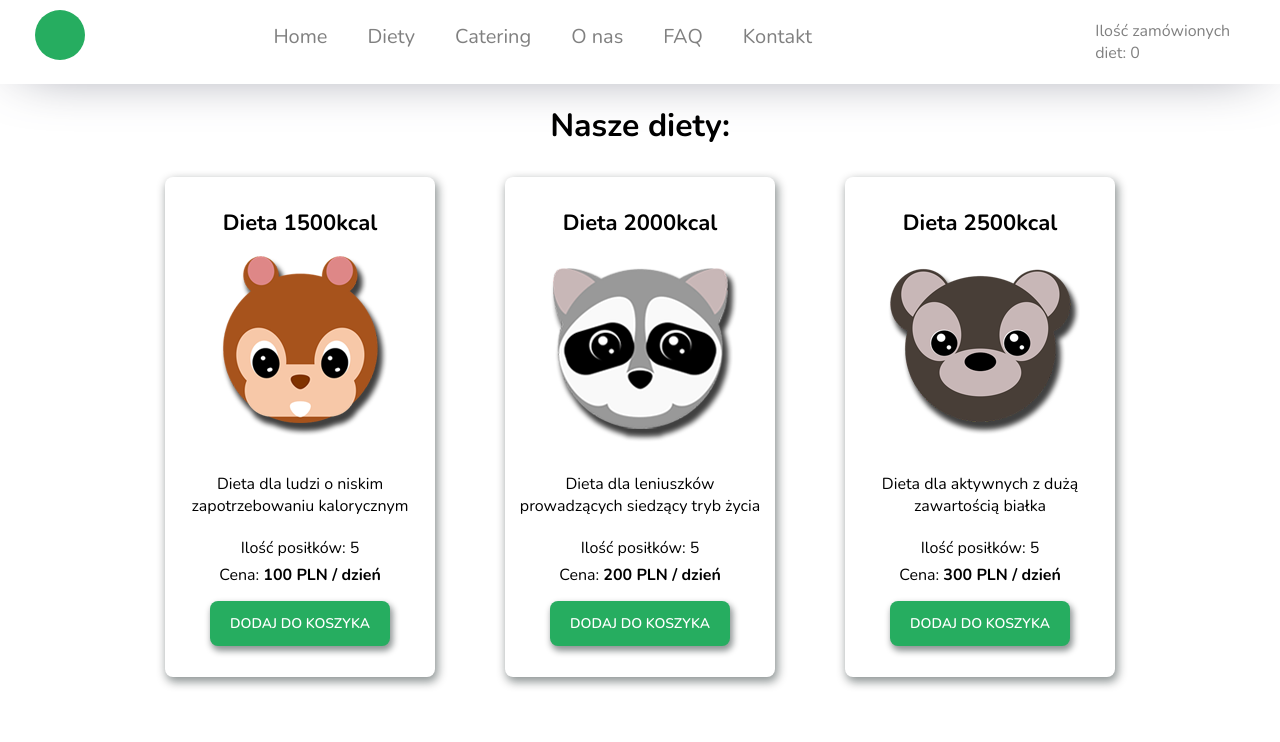
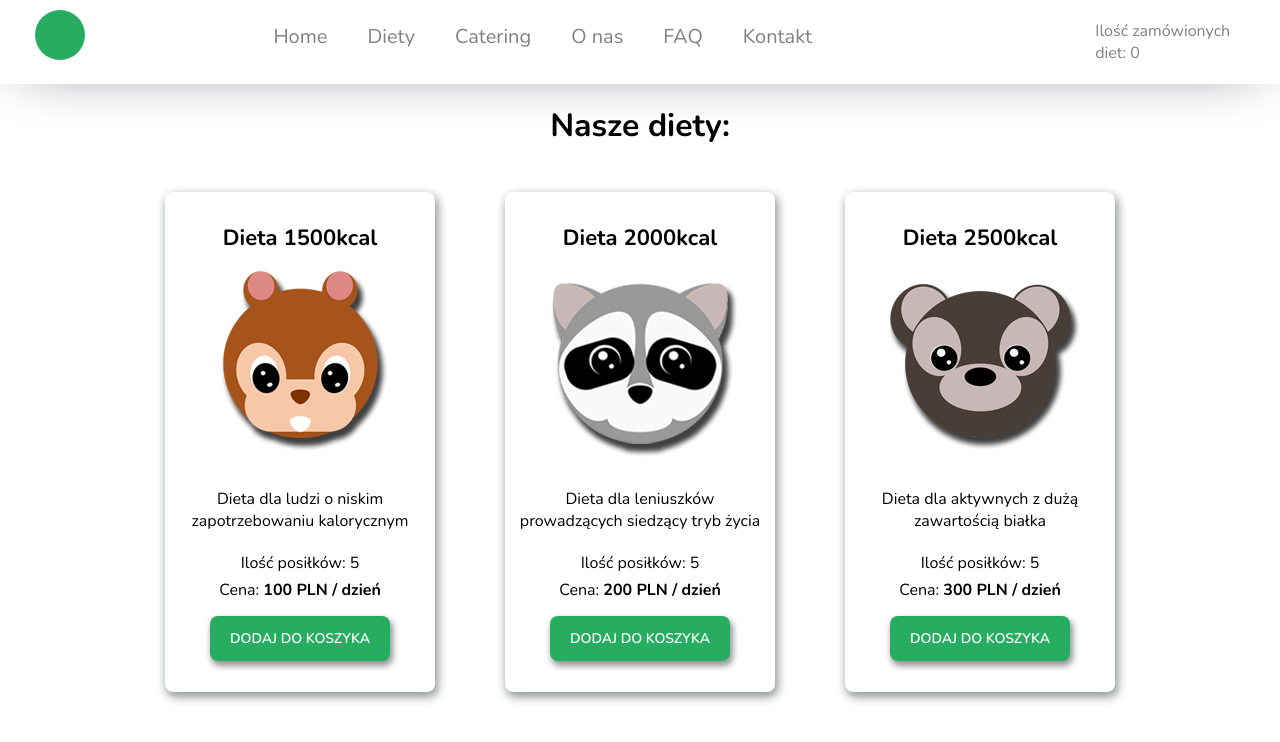
Before and after one commit to lobarzanek/vue-catering-web, a Vue app: page /diet in a window 1280 px wide. Shown: the top 742 px of the page. Built offline with nearby package versions, Linux system fonts and the light colour scheme; data requests are answered from the project's data file.

Commit message:
Fixed styles

```diff
--- a/src/views/DietView.vue
+++ b/src/views/DietView.vue
@@ -55,7 +55,7 @@ getDietsData();
     flex-wrap: wrap;
     justify-content: center;
     align-items: center;
-    margin: 30px 0;
+    margin: 45px 0;
     gap: 70px;
   }
 }
```
